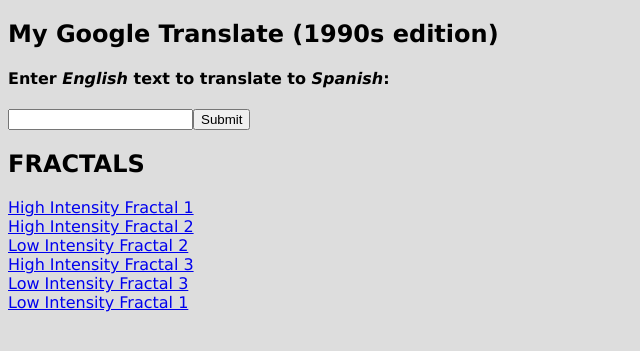
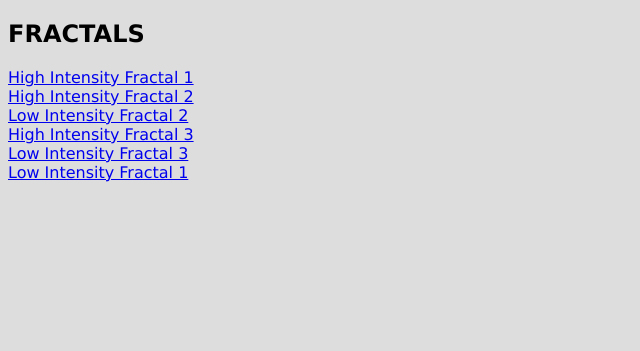
Before and after one commit to Alex-ylliu/Cloud-run-demo, a Flask app: page / in a window 1280 px wide. Shown: the top 351 px of the page, without its empty margins (0-640 px from the left). Run offline with Flask 2, Linux system fonts and the light colour scheme; parts of the project's set-up code (start-up, migrations or seed data) failed here and were passed over.

Commit message:
remove google translate part

```diff
--- a/templates/index.html
+++ b/templates/index.html
@@ -6,16 +6,7 @@
   background-color: #DDDDDD;
 }
 </style>
-<h2>My Google Translate (1990s edition)</h2>
 
-{% if trans['text'] %}
-    <h4>Previous translation</h4>
-    <li><b>Original</b>:   {{ orig['text'] }}  (<i>{{ orig['lc'][0] }}</i>)</li>
-    <li><b>Translated</b>: {{ trans['text'] }} (<i>{{ trans['lc'][0] }}</i>)</li>
-{% endif %}
-
-<h4>Enter <i>{{ orig['lc'][1] }}</i> text to translate to <i>{{ trans['lc'][1] }}</i>:</h4>
-<form method="POST"><input name="text"><input type="submit"></form>
 <h2>FRACTALS</h2>
 <a href="https://storage.googleapis.com/bucket_img_gcp/Fractal1_HIGH.png">High Intensity Fractal 1</a>
 <br>
```
